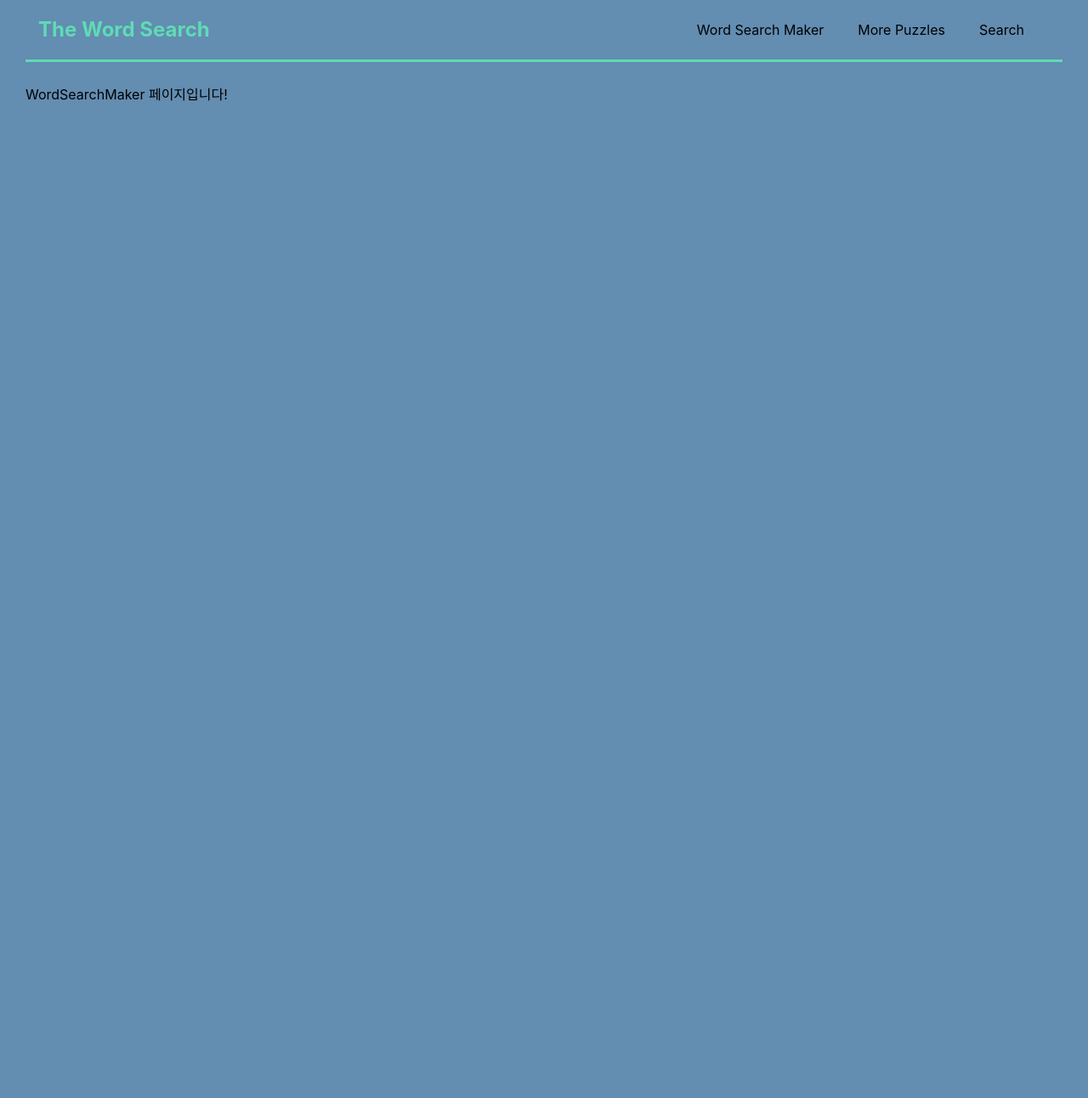
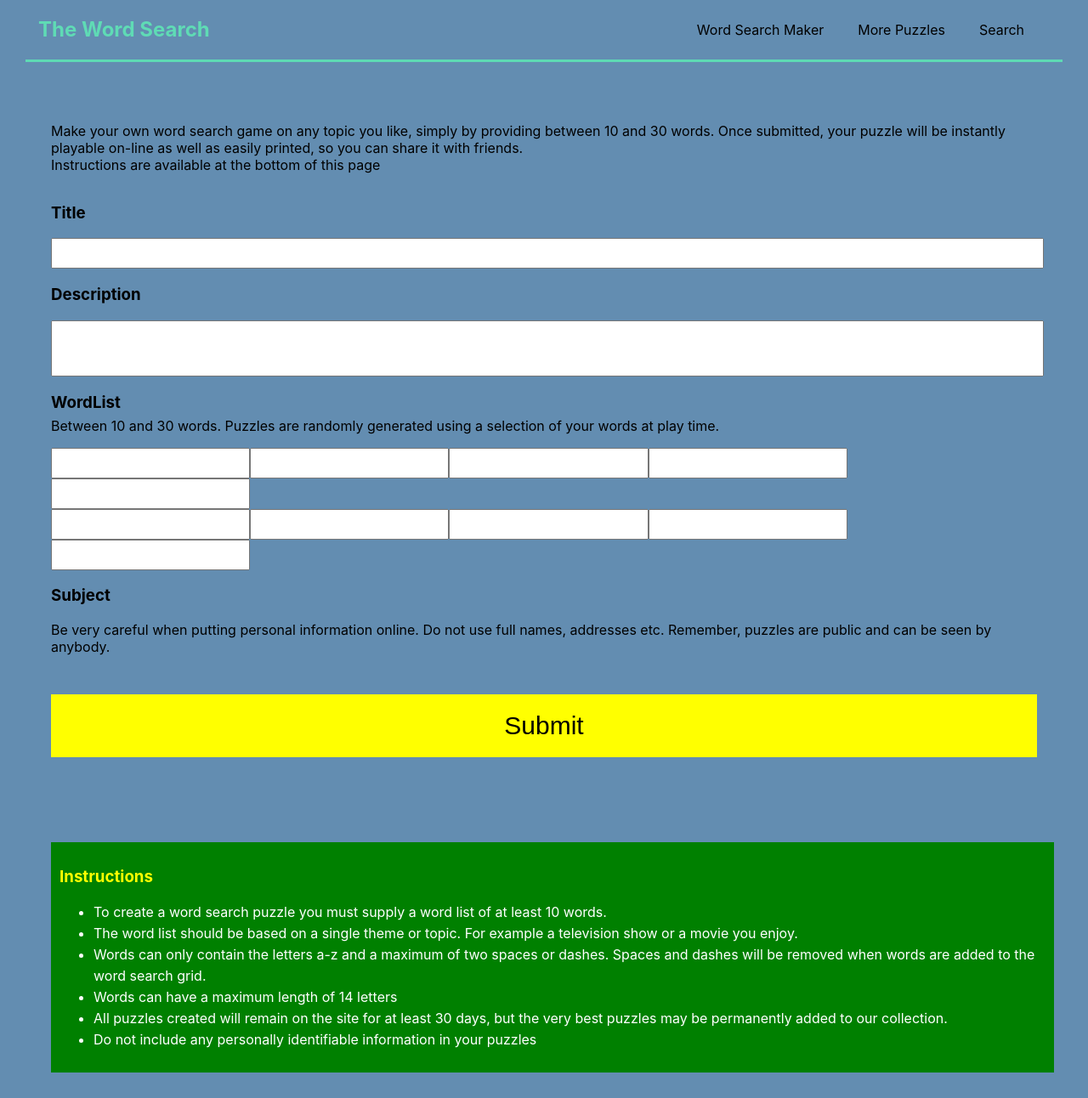
Before and after one commit to DataCodeLiteracy/word-search, a React (Create React App) app: page /wordSearchMaker in a window 1280 px wide. Shown: the whole page at 85% size. Before the commit the page ends 800 px from the top, so only its background shows below. Built offline with nearby package versions, Linux system fonts and the light colour scheme.

Commit message:
feat: WordSearchMaker 페이지 UI 정의하기
2023.09.30

```diff
--- a/src/pages/WordSearchMaker.jsx
+++ b/src/pages/WordSearchMaker.jsx
@@ -1,7 +1,172 @@
 import React from 'react'
+import { css } from '@emotion/css'
+
+const whiteColor = 'white'
+const yellowColor = 'yellow'
+const greenColor = 'green'
 
 const WordSearchMaker = () => {
-  return <div>WordSearchMaker 페이지입니다!</div>
+  return (
+    <div
+      className={css`
+        margin: auto;
+        padding: 30px;
+        & > section {
+          width: 100%;
+        }
+      `}
+    >
+      <section
+        className={css`
+          display: flex;
+          justify-content: center;
+        `}
+      >
+        <p>
+          Make your own word search game on any topic you like, simply by
+          providing between 10 and 30 words. Once submitted, your puzzle will be
+          instantly playable on-line as well as easily printed, so you can share
+          it with friends.
+          <br /> Instructions are available at the bottom of this page
+        </p>
+      </section>
+      <section
+        className={css`
+          & > article > input {
+            width: 100%;
+          }
+        `}
+      >
+        <article>
+          <h3>Title</h3>
+          <input
+            className={css`
+              height: 30px;
+              font-size: 20px;
+            `}
+            type="text"
+          />
+        </article>
+        <article>
+          <h3>Description</h3>
+          <input
+            className={css`
+              height: 60px;
+            `}
+            type="text"
+          />
+        </article>
+        <article
+          className={css`
+            & > div > {
+              width: 97.5%;
+            }
+            & > div > input {
+              width: 19.5%;
+              height: 30px;
+            }
+          `}
+        >
+          <h3
+            className={css`
+              margin-bottom: -10px;
+            `}
+          >
+            WordList
+          </h3>
+          <p>
+            Between 10 and 30 words. Puzzles are randomly generated using a
+            selection of your words at play time.
+          </p>
+          <div>
+            <input type="text" />
+            <input type="text" />
+            <input type="text" />
+            <input type="text" />
+            <input type="text" />
+          </div>
+          <div>
+            <input type="text" />
+            <input type="text" />
+            <input type="text" />
+            <input type="text" />
+            <input type="text" />
+          </div>
+        </article>
+        <article>
+          <h3>Subject</h3>
+          <p>
+            Be very careful when putting personal information online. Do not use
+            full names, addresses etc. Remember, puzzles are public and can be
+            seen by anybody.
+          </p>
+        </article>
+      </section>
+      <section>
+        <button
+          className={css`
+            width: 100%;
+            margin-top: 30px;
+            padding: 20px;
+            font-size: 30px;
+            background-color: ${yellowColor};
+            border: none;
+            outline: none;
+            cursor: pointer;
+          `}
+        >
+          Submit
+        </button>
+      </section>
+      <section>
+        <div
+          className={css`
+            width: 100%;
+            background-color: ${greenColor};
+            padding: 10px;
+            margin-top: 100px;
+            color: ${whiteColor};
+            & > ul > li {
+              line-height: 25px;
+            }
+          `}
+        >
+          <h3
+            className={css`
+              color: ${yellowColor};
+            `}
+          >
+            Instructions
+          </h3>
+          <ul>
+            <li>
+              To create a word search puzzle you must supply a word list of at
+              least 10 words.
+            </li>
+            <li>
+              The word list should be based on a single theme or topic. For
+              example a television show or a movie you enjoy.
+            </li>
+            <li>
+              Words can only contain the letters a-z and a maximum of two spaces
+              or dashes. Spaces and dashes will be removed when words are added
+              to the word search grid.
+            </li>
+            <li>Words can have a maximum length of 14 letters</li>
+            <li>
+              All puzzles created will remain on the site for at least 30 days,
+              but the very best puzzles may be permanently added to our
+              collection.
+            </li>
+            <li>
+              Do not include any personally identifiable information in your
+              puzzles
+            </li>
+          </ul>
+        </div>
+      </section>
+    </div>
+  )
 }
 
 export default WordSearchMaker
```
